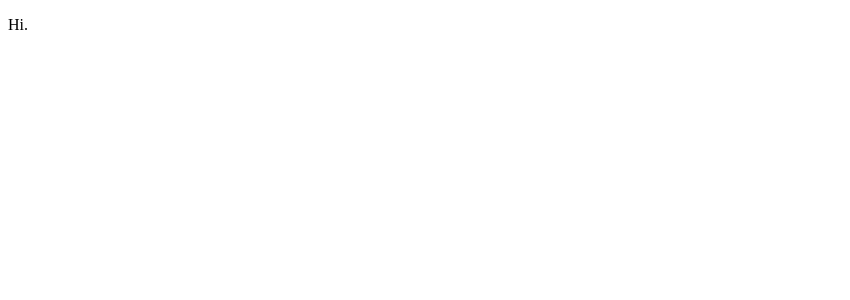
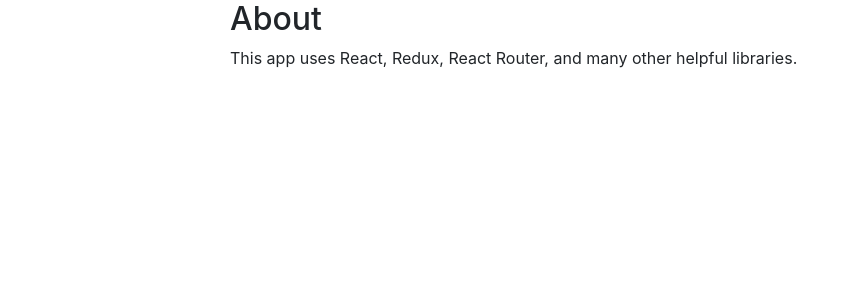
Before and after one commit to bhavik4748/react-redux, a React app: page /about in a window 1280 px wide. Shown: the top 300 px of the page, without its empty margins (0-850 px from the left). Built offline with nearby package versions, Linux system fonts and the light colour scheme.

Commit message:
Created Home, About components and added in App.js

```diff
--- /dev/null
+++ b/src/components/App.js
@@ -0,0 +1,16 @@
+import React from "react";
+import { Route } from "react-router-dom";
+import HomePage from "./home/HomePage";
+import AboutPage from "./about/AboutPage";
+
+function App() {
+
+    return (
+        <div className="container-fluid">
+            <Route exact path="/" component={HomePage}></Route>
+            <Route path="/about" component={AboutPage}></Route>
+        </div>
+    );
+}
+
+export default App;
--- /dev/null
+++ b/src/components/about/AboutPage.js
@@ -0,0 +1,13 @@
+import React from "react";
+
+const AboutPage = () => (
+  <div>
+    <h2>About</h2>
+    <p>
+      This app uses React, Redux, React Router, and many other helpful
+      libraries.
+    </p>
+  </div>
+);
+
+export default AboutPage;
--- /dev/null
+++ b/src/components/home/HomePage.js
@@ -0,0 +1,14 @@
+import React from "react";
+import { Link } from "react-router-dom";
+
+const HomePage = () => (
+    <div className="jumbotron">
+        <h1>Pluralsight Administration</h1>
+        <p>React, Redux and React Router for ultra-responsive web apps.</p>
+        <Link to="about" className="btn btn-primary btn-lg">
+            Learn more
+    </Link>
+    </div>
+);
+
+export default HomePage;
--- /dev/null
+++ b/src/index.css
@@ -0,0 +1,8 @@
+#app {
+    max-width: 850px;
+    margin: 0 auto;
+  }
+
+  nav {
+    padding: 20px 0 20px 0;
+  }
--- a/src/index.js
+++ b/src/index.js
@@ -1,8 +1,13 @@
 import React from "react";
 import { render } from "react-dom";
+import { BrowserRouter as Router } from "react-router-dom";
+import "bootstrap/dist/css/bootstrap.min.css";
+import App from "./components/App";
+import "./index.css";
 
-function Hi() {
-  return <p>Hi.</p>;
-}
 
-render(<Hi />, document.getElementById("app"));
+render(<Router>
+  <App />
+</Router>,
+  document.getElementById("app")
+);
```
